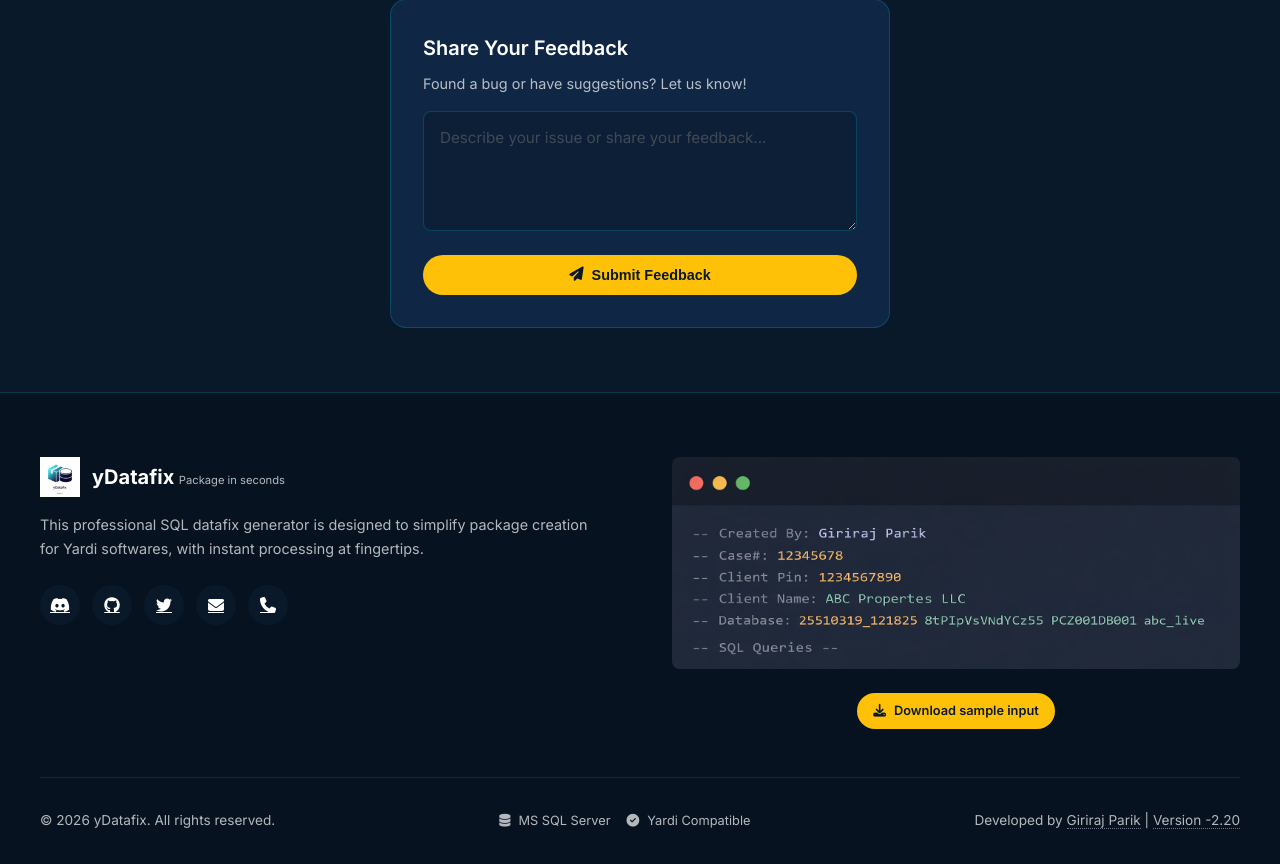
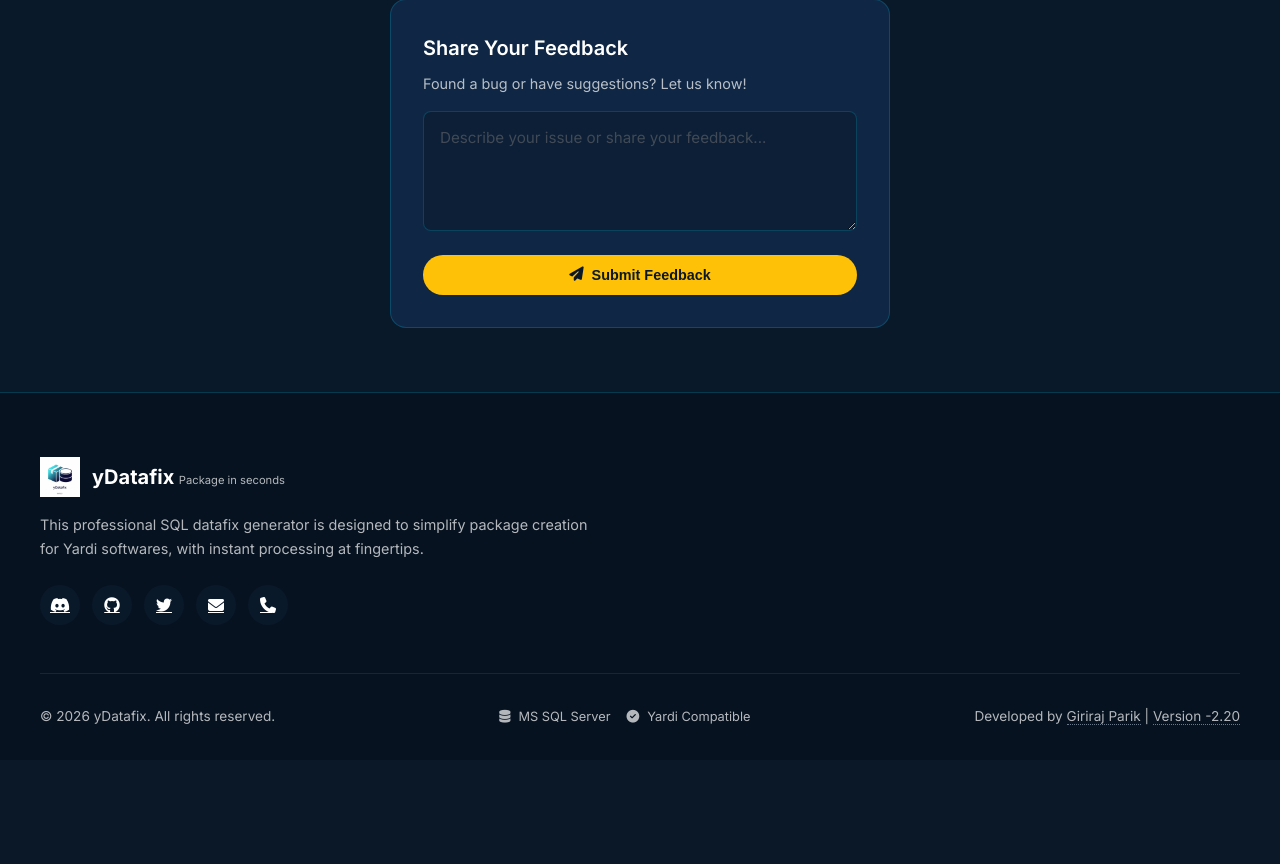
Before and after one commit to abhirs2183-sys/VercelAppPreTest10, a Flask app: page / in a window 1280 px wide. Shown: the part 1920-2784 px from the top of the page. After the commit the page ends 2645 px from the top, so only its background shows below. Run offline with Flask 3, Linux system fonts and the light colour scheme.

Commit message:
Remove sample input preview and download link from site
Remove the footer-sample div and the "Learn More" button referencing it from the index.html template.

Replit-Commit-Author: Agent
Replit-Commit-Session-Id: 6f2393e9-d22b-47c7-870d-32ca7653e3f1
Replit-Commit-Checkpoint-Type: full_checkpoint
Replit-Commit-Event-Id: a6c0a4f9-ca1f-4967-a0bb-d638a254536e
Replit-Commit-Screenshot-Url: https://storage.googleapis.com/screenshot-production-us-central1/3609cdba-fad6-4098-9915-40c1b5dedb33/6f2393e9-d22b-47c7-870d-32ca7653e3f1/NYbK0KD
Replit-Helium-Checkpoint-Created: true

```diff
--- a/Datafix-Assembler/templates/index.html
+++ b/Datafix-Assembler/templates/index.html
@@ -37,7 +37,6 @@
             <p class="hero-tagline">Package in seconds</p>
             <div class="hero-buttons">
                 <a href="#upload-section" class="btn btn-yellow"><i class="fas fa-plus-circle"></i> Create Package Now</a>
-                <a href="#sample-download" class="btn btn-outline">Learn More</a>
             </div>
             <div class="scroll-indicator">
                 <i class="fas fa-chevron-down"></i>
@@ -159,10 +158,6 @@
                     <a href="tel:+917666948769" class="social-icon" title="Phone: +91 7666948769"><i class="fas fa-phone"></i></a>
                 </div>
             </div>
-            <div class="footer-sample" id="sample-download">
-                <img src="{{ url_for('static', filename='images/sample-preview.png') }}" alt="Sample Input File Format" class="sample-preview-img">
-                <a href="{{ url_for('static', filename='SampleDatafix.pkg') }}" class="btn btn-yellow btn-small" download="SampleDatafix.pkg"><i class="fas fa-download"></i> Download sample input</a>
-            </div>
         </div>
         <div class="footer-bottom">
             <p>&copy; 2026 yDatafix. All rights reserved.</p>
```
Also changed, not shown: attached_assets/Screenshot_20260405-144434_Chrome_1775380553353.jpg (added).
